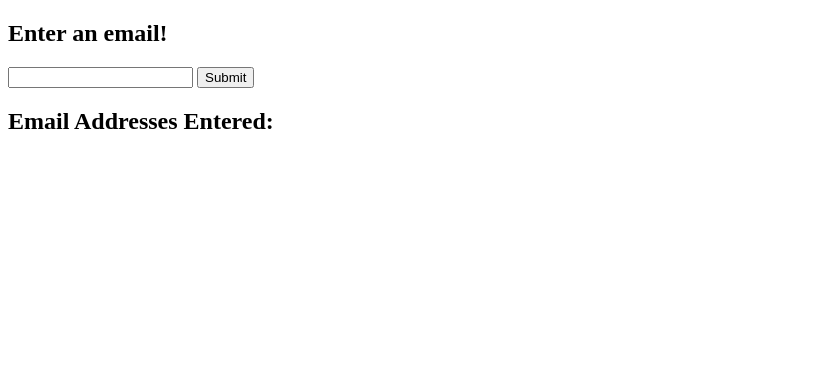
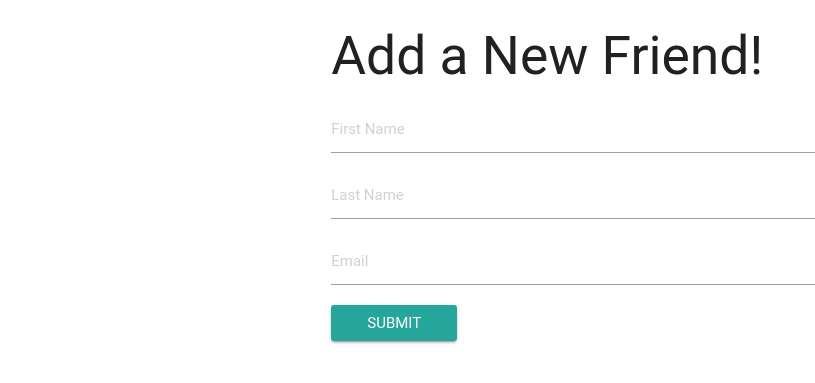
Before and after one commit to paulmun/codingdojo, a Flask app: page / in a window 1280 px wide. Shown: the top 383 px of the page, without its empty margins (0-815 px from the left). Run offline with Flask 2, Linux system fonts and the light colour scheme; data that the repository does not hold is empty; some libraries are stand-ins or nearby versions; some web fonts are replaced.

Commit message:
Completed Full Friends assignment

```diff
--- a/python/flaskMySql/emailValWithDb/templates/index.html
+++ b/python/flaskMySql/emailValWithDb/templates/index.html
@@ -19,7 +19,7 @@
 	</form>
 	<h2>Email Addresses Entered:</h2>
 		{% for o in queryResult %}
-			<p>{{o['name']}}     {{o['created_at']}}</p>
+			<p>{{o['name']}} {{o['created_at']}}</p>
 		{% endfor %}
 </body>
 </html>
--- /dev/null
+++ b/python/flaskMySql/fullFriends/mysqlconnection.py
@@ -0,0 +1,40 @@
+""" import the necessary modules """
+from flask.ext.sqlalchemy import SQLAlchemy
+from sqlalchemy.sql import text
+# Create a class that will give us an object that we can use to connect to a database
+class MySQLConnection(object):
+    def __init__(self, app, db):
+        config = {
+                'host': 'localhost',
+                'database': db, # we got db as an argument
+                'user': 'root',
+                'password': 'root',
+                'port': '8889' # change the port to match the port your SQL server is running on
+        }
+        # this will use the above values to generate the path to connect to your sql database
+        DATABASE_URI = "mysql://{}:{}@127.0.0.1:{}/{}".format(config['user'], config['password'], config['port'], config['database'])
+        app.config['SQLALCHEMY_DATABASE_URI'] = DATABASE_URI
+        app.config['SQLALCHEMY_TRACK_MODIFICATIONS'] = True
+        # establish the connection to database
+        self.db = SQLAlchemy(app)
+    # this is the method we will use to query the database
+    def query_db(self, query, data=None):
+        result = self.db.session.execute(text(query), data)
+        if query[0:6].lower() == 'select':
+            # if the query was a select
+            # convert the result to a list of dictionaries
+            list_result = [dict(r) for r in result]
+            # return the results as a list of dictionaries
+            return list_result
+        elif query[0:6].lower() == 'insert':
+            # if the query was an insert, return the id of the
+            # commit changes
+            self.db.session.commit()
+            # row that was inserted
+            return result.lastrowid
+        else:
+            # if the query was an update or delete, return nothing and commit changes
+            self.db.session.commit()
+# This is the module method to be called by the user in server.py. Make sure to provide the db name!
+def MySQLConnector(app, db):
+    return MySQLConnection(app, db)
--- /dev/null
+++ b/python/flaskMySql/fullFriends/server.py
@@ -0,0 +1,26 @@
+from flask import Flask, render_template, redirect, request, session, flash
+app = Flask(__name__)
+app.secret_key="Yup"
+from mysqlconnection import MySQLConnector
+mysql = MySQLConnector(app, 'friendsList')
+@app.route('/')
+def index():
+	queryResult=mysql.query_db('SELECT * FROM friends')
+	return render_template("index.html", queryResult = queryResult)
+@app.route('/friends',methods = ['POST'])
+def friendsAdd():
+	mysql.query_db("INSERT INTO friends (first_name, last_name, email, created_at) VALUES (:fname, :lname, :email, NOW())",{'fname':request.form['fName'], 'lname':request.form['lName'], 'email':request.form['email']})
+	return redirect('/')
+@app.route('/friends/<friend>/edit')
+def friendsEdit(friend):
+	selectFriend = mysql.query_db('SELECT * FROM friends WHERE friends.id=:friend',{'friend':friend})
+	return render_template("edit.html",selectFriend=selectFriend)
+@app.route('/friends/<friendId>',methods = ['POST'])
+def friendsPost(friendId):
+	mysql.query_db("UPDATE friends SET first_name = :fname, last_name = :lname, email = :email WHERE id = :friendId",{'fname':request.form['fName'], 'lname':request.form['lName'], 'email':request.form['email'], 'friendId':friendId})
+	return redirect('/')
+@app.route('/friends/<friend>/delete')
+def friendsDelete(friend):
+	mysql.query_db("DELETE FROM friends WHERE id=:friend",{'friend':friend})
+	return redirect('/')
+app.run(debug = True)
--- /dev/null
+++ b/python/flaskMySql/fullFriends/templates/index.html
@@ -0,0 +1,36 @@
+<!DOCTYPE html>
+<html lang="en">
+<head>
+	<meta charset="UTF-8">
+	<title>Full Friends</title>
+	<link href="http://fonts.googleapis.com/icon?family=Material+Icons" rel="stylesheet">
+	<link rel="stylesheet" href="https://cdnjs.cloudflare.com/ajax/libs/materialize/0.97.7/css/materialize.min.css">
+	<meta name="viewport" content="width=device-width, initial-scale=1.0"/>
+</head>
+<body>
+	<div class="row">
+		<div class="col s6 offset-s3">
+			<h2>Add a New Friend!</h2>
+			<form action="/friends" method="POST">
+				<input type="text" name="fName" placeholder="First Name">
+				<input type="text" name="lName" placeholder="Last Name">
+				<input type="text" name="email" placeholder="Email">
+				<input class="waves-effect waves-light btn" type="submit" value="Submit">
+			</form>
+		</div>
+		<div class="row" id="friendList">
+			{% for o in queryResult %}
+				<div class="row">
+					<div class="col s5 push-s3">
+						<p>{{o['first_name']}} {{o['last_name']}} {{o['email']}}</p>
+						<p>{{o['created_at']}}</p>
+					</div>
+					<a class="col s1 push-s3" href="/friends/{{o['id']}}/edit">edit</a>
+				</div>
+			{% endfor %}
+		</div>
+	</div>
+	<script type="text/javascript" src="https://code.jquery.com/jquery-2.1.1.min.js"></script>
+	<script src="https://cdnjs.cloudflare.com/ajax/libs/materialize/0.97.7/js/materialize.min.js"></script>
+</body>
+</html>
```
Also changed, not shown: python/flaskMySql/fullFriends/templates/edit.html (added, +20 -0 lines), 3 other files.
